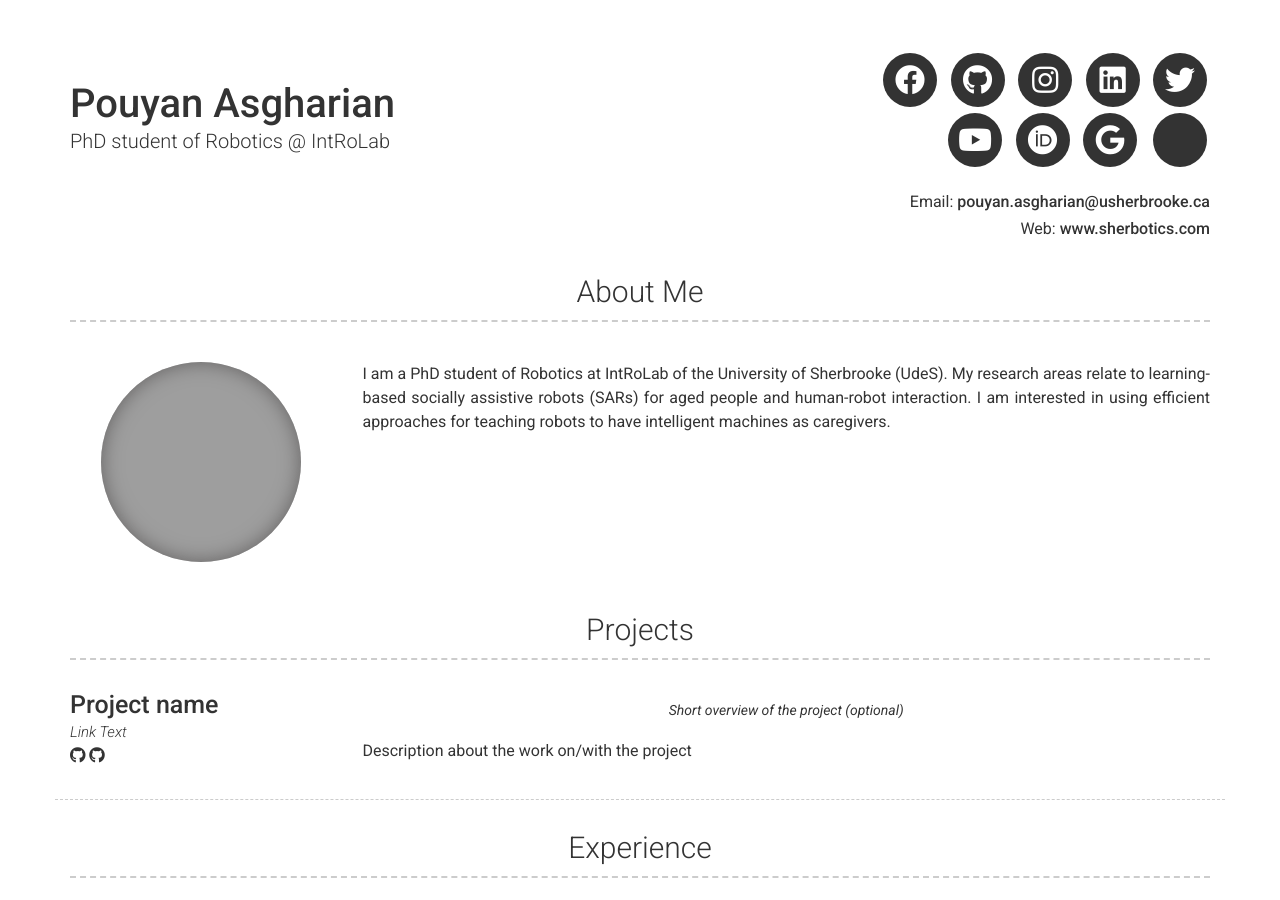
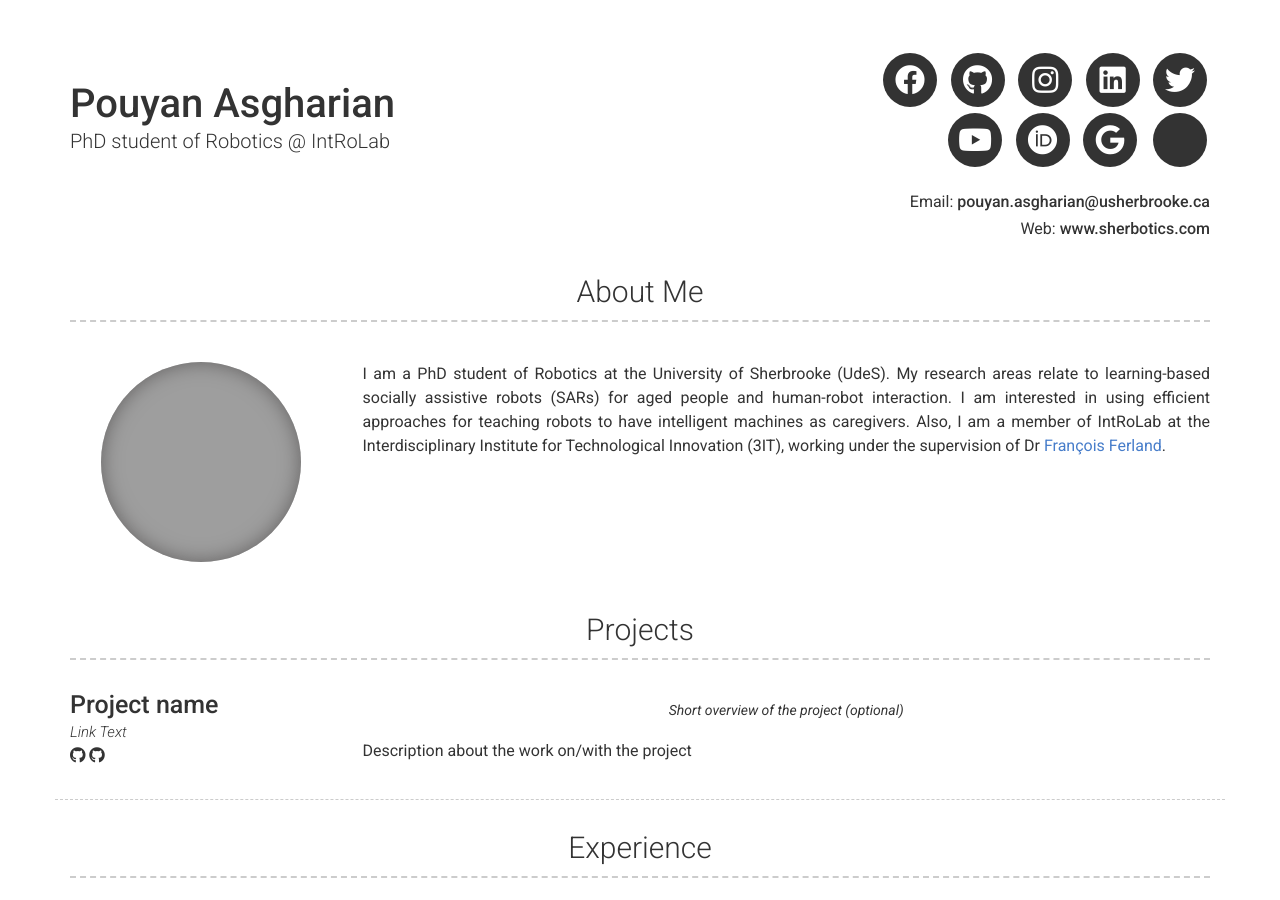
Before and after one commit to pouyan-asg/pouyan-asg.github.io, a Jekyll site: the page built from index.md, in a window 1280 px wide and 900 px high. Built offline with Jekyll 4.4.1, drawn with Linux system fonts in a browser that asks for light colours; nearby versions of some CDN libraries; grey boxes are pictures that could not be loaded.

Commit message:
Update _config.yml

```diff
--- a/_config.yml
+++ b/_config.yml
@@ -52,7 +52,7 @@
 # about_title: About Me (Use this to override about section title)
 about_profile_image: /images/1640622631115.jpeg
 about_content: | # this will include new lines to allow paragraphs
-  I am a PhD student of Robotics at IntRoLab of the University of Sherbrooke (UdeS). My research areas relate to learning-based socially assistive robots (SARs) for aged people and human-robot interaction. I am interested in using efficient approaches for teaching robots to have intelligent machines as caregivers.
+  I am a PhD student of Robotics at the University of Sherbrooke (UdeS). My research areas relate to learning-based socially assistive robots (SARs) for aged people and human-robot interaction. I am interested in using efficient approaches for teaching robots to have intelligent machines as caregivers. Also, I am a member of IntRoLab at the Interdisciplinary Institute for Technological Innovation (3IT), working under the supervision of Dr <a href="http://francoisferland.com" target="_blank">François Ferland</a>.
 
 content:
   - title: Projects # Title for the section
```
